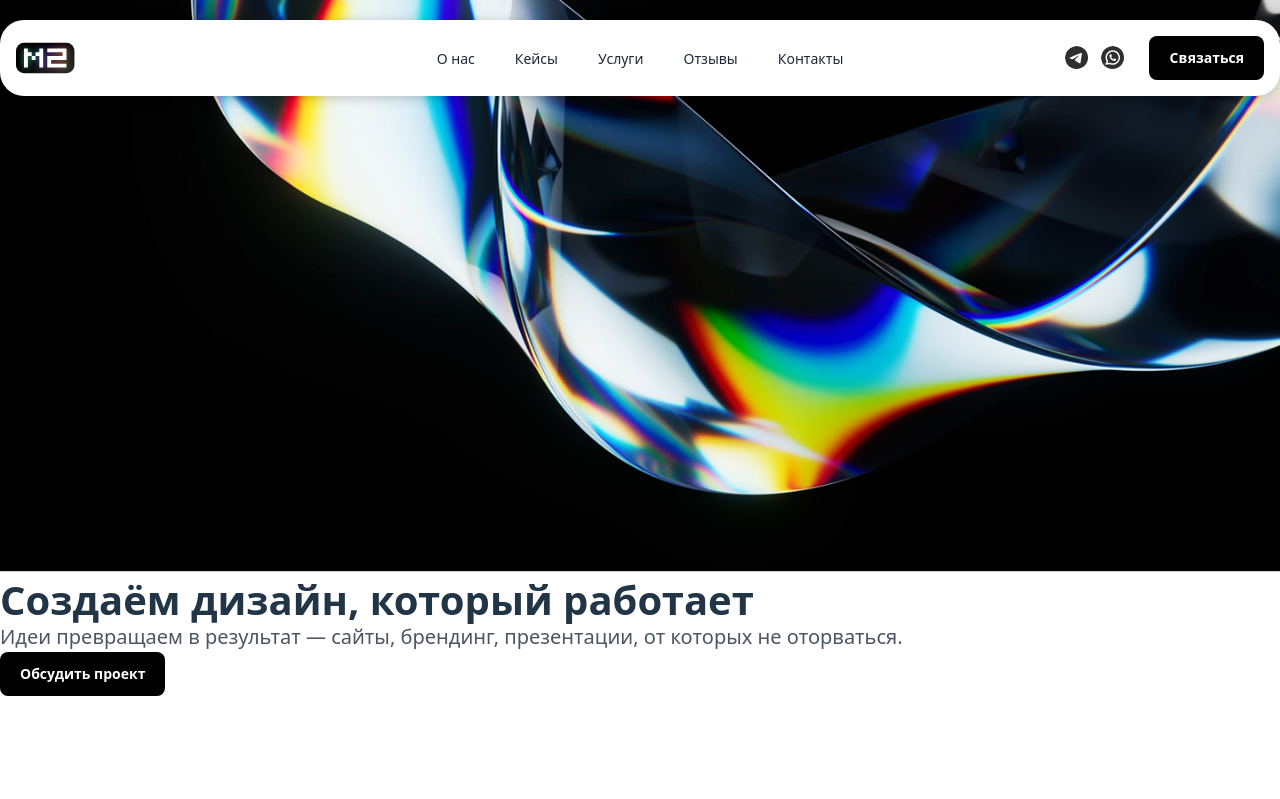
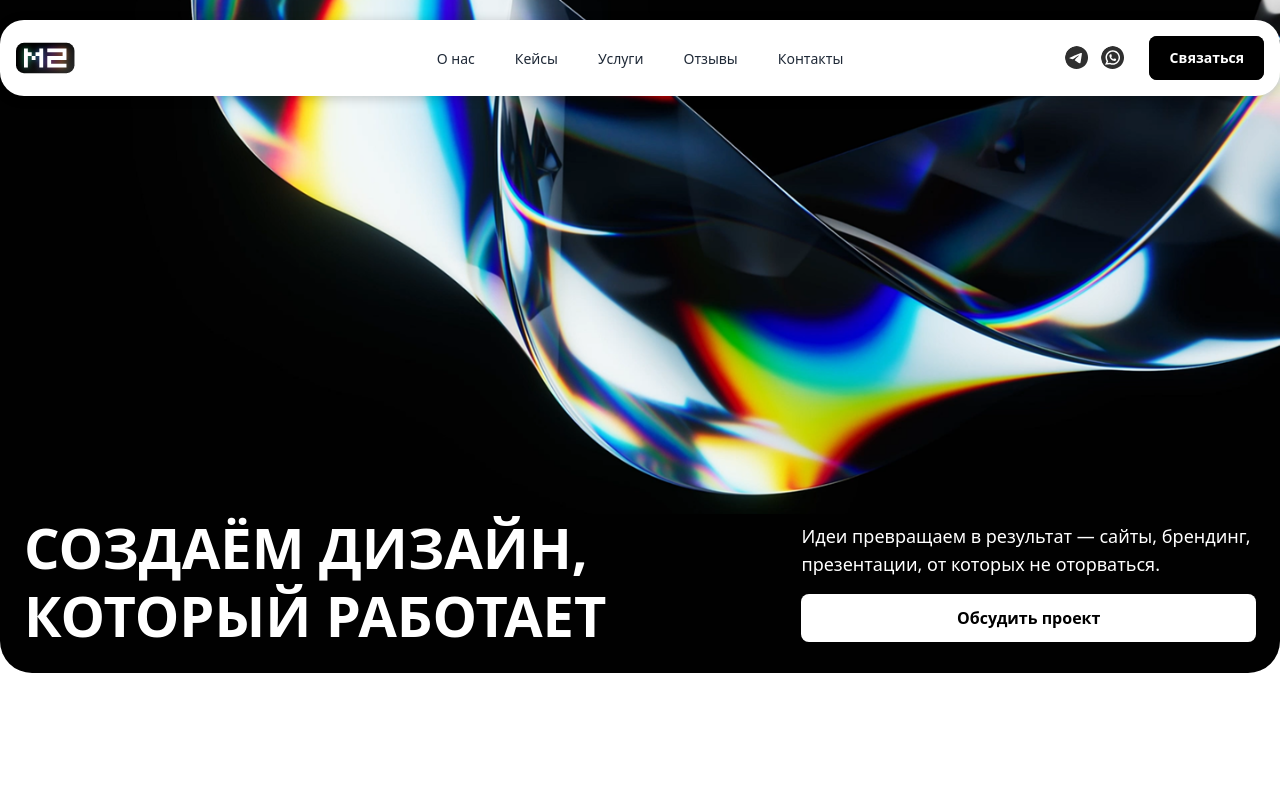
Before and after one commit to ns-morozova/vue-typescript, a Vue app: page / in a window 1280 px wide. Shown: the top 799 px of the page. Built offline with nearby package versions, Linux system fonts and the light colour scheme.

Commit message:
Hero section

```diff
--- a/src/components/Header.vue
+++ b/src/components/Header.vue
@@ -152,12 +152,15 @@ function toggleMobileMenu() {
 .menuMobile {
   position: fixed;
   inset: 0;
-  top: 76px;
+  /* top: 76px; */
+  top: 0;
   display: flex;
   flex-direction: column;
   justify-content: space-between;
   padding: 16px 24px;
+  margin-top: 76px;
   background-color: white;
+  z-index: 10;
 }
 
 .menuMobile ul {
@@ -214,9 +217,11 @@ function toggleMobileMenu() {
 }
 
 @media (min-width: 768px) {
-  .menuMobile {
-    top: 72px;
-  }
+  /* .menuMobile {
+    top: 64px;
+    padding-top: 24px;
+    box-shadow: 12px 2px 0 rgba(0, 0, 0, 0.15);
+  } */
 }
 
 /* Desktop styles */
--- a/src/layouts/MainLayout.vue
+++ b/src/layouts/MainLayout.vue
@@ -23,13 +23,14 @@ import Footer from '../components/Footer.vue';
 }
 
 .main {
+  width: 100%;
   max-width: 1440px;
   margin: 0 auto;
 }
 
 @media (min-width: 768px) {
   .layout {
-    padding-top: 64px;
+    padding-top: 80px;
   }
 }
 
--- a/src/sections/About.vue
+++ b/src/sections/About.vue
@@ -80,7 +80,7 @@ const cards = [
 
 @media (min-width: 768px) {
     .about {
-        padding: 100px 0;
+        padding: 230px 0 50px;
     }
 
     .container {
@@ -118,4 +118,11 @@ const cards = [
         max-width: 92%;
     }
 }
+
+@media (min-width: 1440px) {
+    .about {
+        padding-top: 280px;
+    }
+
+}
 </style>
--- a/src/sections/HeroSection.vue
+++ b/src/sections/HeroSection.vue
@@ -4,13 +4,23 @@
         <img :src="HeroBanner" alt="Hero image" class="heroImage" />
 
         <div class="contentCont">
+            <div class="content">
                 <h1 class="title">
                 Создаём дизайн, который работает
                 </h1>
+                <div>
                     <p class="description">
                         Идеи превращаем в результат — сайты, брендинг, презентации, от которых не оторваться.
                     </p>
-            <Button label="Обсудить проект" @click="handleClick" />
+                    <button type="button" @click="handleClick" class="btnHero">
+                        <div class="btnHeroContent">
+                            Обсудить проект
+                        </div>
+                    </button>
+                </div>
+            </div>
+
+
         </div>
 
       </div>
@@ -18,7 +28,6 @@
 </template>
 
 <script setup lang="ts">
-import Button from '../components/Button.vue'
 import HeroBanner from '../assets/images/hero-banner.png'
 
 const handleClick = () => {
@@ -34,7 +43,13 @@ padding: 42px 24px 32px;
 }
 
 .container {
+    position: relative;
+    width: 100%;
+    /* max-width: 1280px; */
     margin: 0 auto;
+    display: flex;
+    flex-direction: column;
+    gap: 32px;
 }
 
 .heroImage {
@@ -44,18 +59,97 @@ object-fit: cover;
     border-radius: 16px;
 }
 
-.contentCont {
-max-width: 1280px;
-margin: 0 auto;
+/* .contentCont {
+    display: flex;
+    flex-direction: column;
+    gap: 16px;
+} */
+
+.content {
+    display: flex;
+    flex-direction: column;
+    gap: 16px;
 }
 
 .title {
-font-size: 1.5rem;
+    font-size: 24px;
+    font-weight: 600;
+    text-transform: uppercase;
 }
 
 .description {
-font-size: 1rem;
-color: #4b5563;
+    font-size: 16px;
+    line-height: 24px;
+}
+
+/* .btnHero {
+    background-color: #000;
+    color: #fff;
+    font-size: 16px;
+    line-height: 24px;
+    font-weight: 700;
+    padding: 16px;
+    border: none;
+    outline: none;
+} */
+
+.content div {
+    display: flex;
+    flex-direction: column;
+    gap: 16px;
+}
+
+.btnHero {
+  position: relative;
+  padding: 0;
+  outline: none;
+  border: none;
+  cursor: pointer;
+  z-index: 2;
+}
+
+.btnHeroContent {
+  position: relative;
+  padding: 16px;
+  border-radius: 8px;
+  background-color: #000;
+  color: #fff;
+  font-size: 16px;
+  line-height: 24px;
+  font-weight: 700;
+  z-index: 2;
+}
+
+.btnHero::before {
+  content: '';
+  position: absolute;
+  top: 50%;
+  left: 50%;
+  transform: translate(-50%, -50%);
+  width: 100%;
+  height: 100%;
+  background-image: radial-gradient(
+    circle,
+    #44FF9A,
+    #44B0FF,
+    #8B44FF,
+    #FF6644,
+    #EBFF70
+  );
+  filter: blur(10px);
+  opacity: 0;
+  z-index: 1;
+  transition: opacity 0.3s ease;
+}
+
+.btnHero:hover::before {
+  opacity: 1;
+}
+
+@media (min-width: 640px) {
+    .title, .description {
+        width: 70%;
+    }
 }
 
 @media (min-width: 768px) {
@@ -68,12 +162,82 @@ color: #4b5563;
         border-radius: 0;
     }
 
+    .contentCont {
+        position: absolute;
+        top: 90%;
+        width: 100%;
+        padding: 0 24px 24px;
+        box-sizing: border-box;
+        border-bottom-left-radius: 32px;
+        border-bottom-right-radius: 32px;
+        background-color: #010101;
+        color: #fff;
+    }
+
+    .content {
+        width: 100%;
+        max-width: 1280px;
+        margin: 0 auto;
+        flex-direction: row;
+        align-items: center;
+    }
+
+    .title, .description {
+        width: 100%;
+    }
+
     .title {
-    font-size: 2.5rem;
+        font-size: 36px;
+        line-height: 52px;
+        min-width: 50%;
     }
 
     .description {
-    font-size: 1.25rem;
+        font-size: 18px;
+        line-height: 22px;
+    }
+
+    .content div {
+        justify-content: space-between;
+
+    }
+
+    .btnHeroContent {
+        background-color: #fff;
+        color: #000;
+        padding: 12px 20px;
+    }
+}
+
+@media (min-width: 992px) {
+    .content {
+        gap: 88px;
+    }
+
+    .title {
+        font-size: 48px;
+        line-height: 1.2;
+    }
+}
+
+@media (min-width: 1280px) {
+    .title {
+        font-size: 56px;
+    }
+
+    .description {
+        font-size: 18px;
+        line-height: 28px;
+    }
+}
+
+@media (min-width: 1440px) {
+    .contentCont {
+        padding: 0 80px 68px;
+    }
+
+    .title {
+        font-size: 68px;
     }
 }
 </style>
--- a/src/sections/Partners.vue
+++ b/src/sections/Partners.vue
@@ -58,7 +58,7 @@ const partners = [
 
 @media (min-width: 768px) {
     .partners {
-        padding: 100px 0;
+        padding: 50px 0;
     }
 
     .title {
--- a/src/style.css
+++ b/src/style.css
@@ -4,8 +4,8 @@
   font-weight: 400;
 
   color-scheme: light dark;
-  color: rgba(255, 255, 255, 0.87);
-  background-color: #242424;
+  color: rgba(0, 0, 0, 1);
+  background-color: #fff;
 
   font-synthesis: none;
   text-rendering: optimizeLegibility;
@@ -70,7 +70,7 @@ button:focus-visible {
   /* text-align: center; */
 }
 
-@media (prefers-color-scheme: light) {
+/* @media (prefers-color-scheme: light) {
   :root {
     color: #213547;
     background-color: #ffffff;
@@ -81,4 +81,4 @@ button:focus-visible {
   button {
     background-color: #f9f9f9;
   }
-}
+} */
```
Lines whose indentation alone changed are shown as unchanged.
